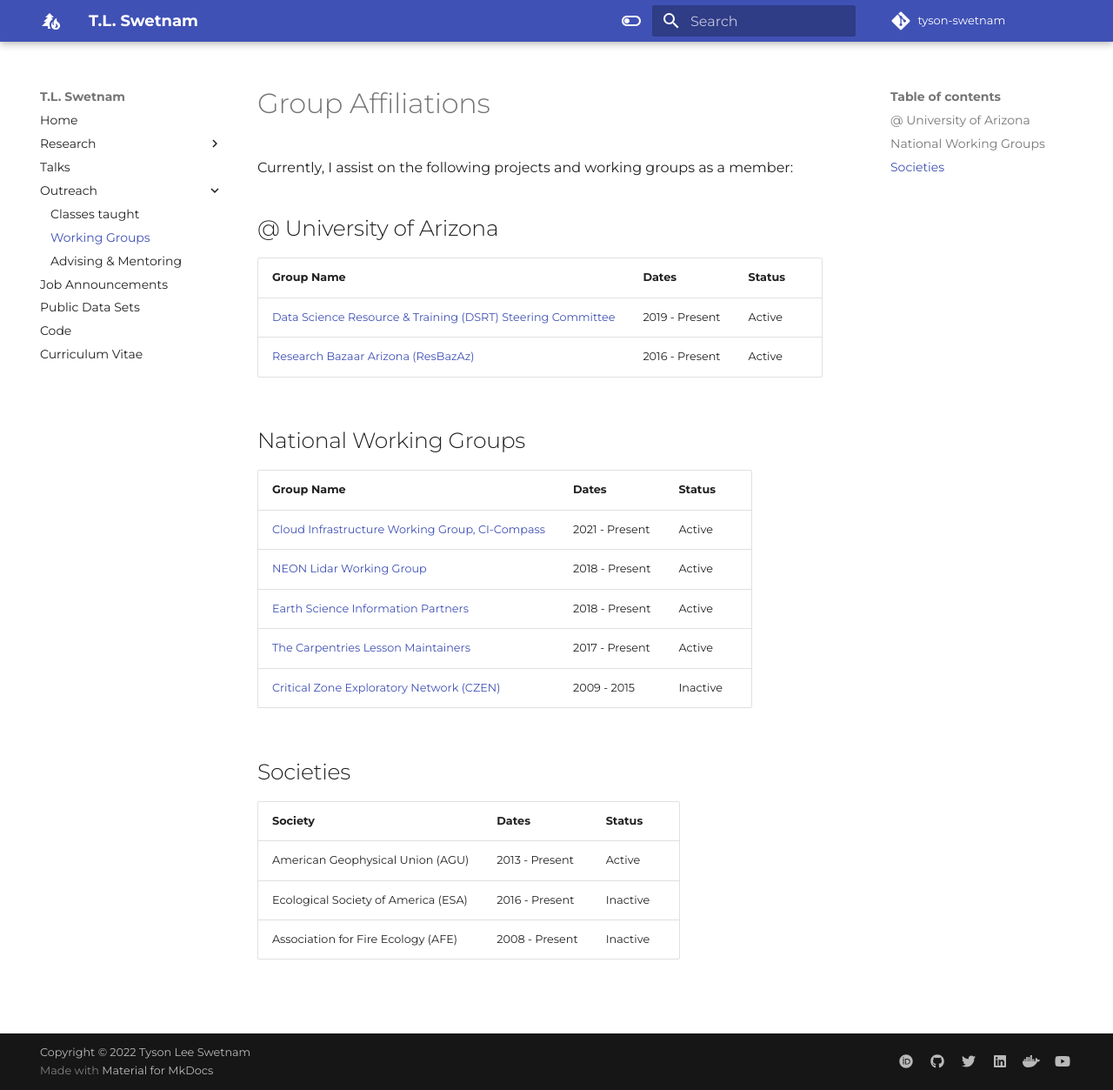
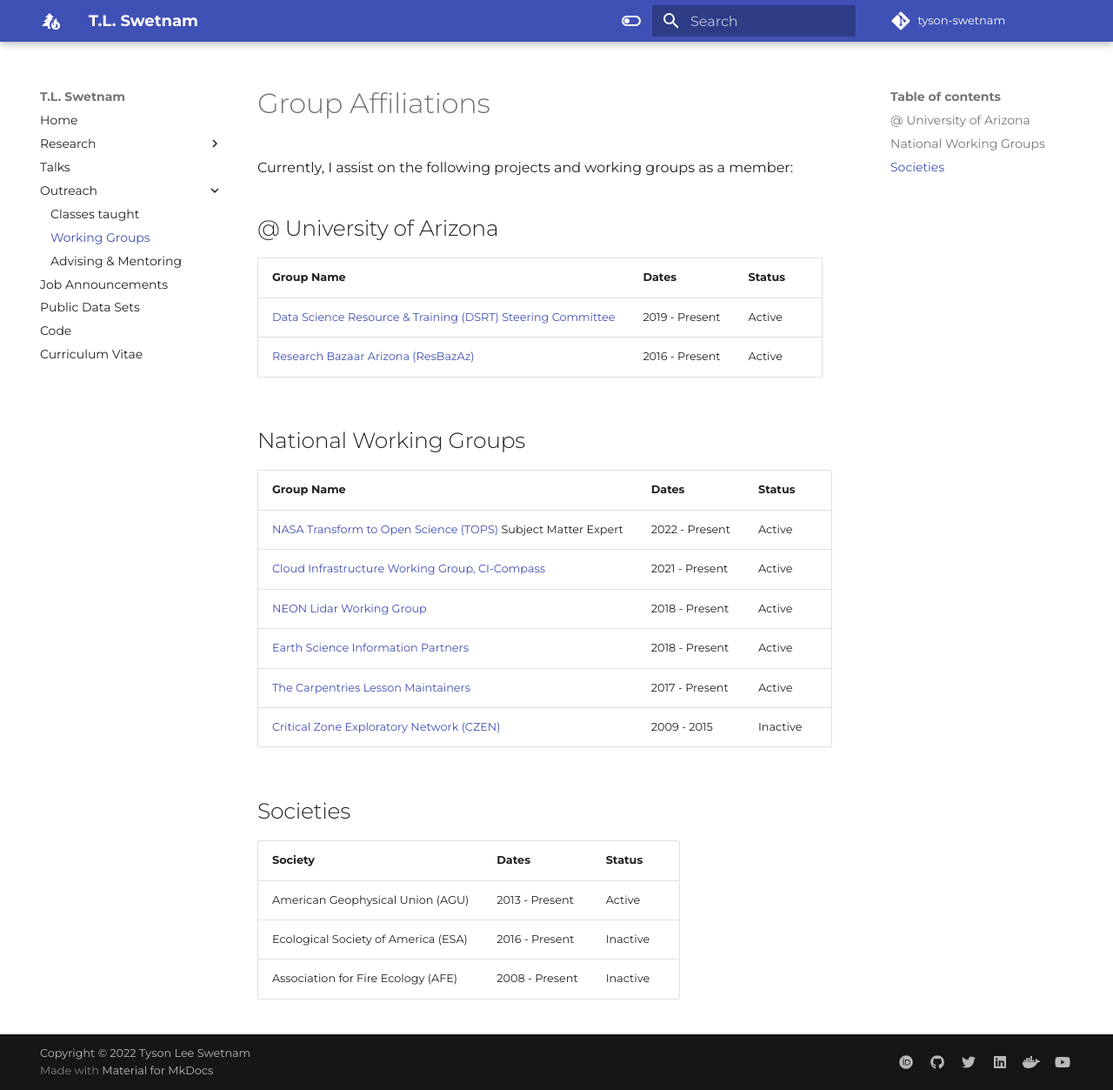
Before and after one commit to tyson-swetnam/new-website, an MkDocs documentation site: the page built from docs/groups.md, in a window 1280 px wide and 1253 px high. Shown: the whole window at 87% size. Built offline with MkDocs 1.6.1 and Material for MkDocs 9.7.7, drawn with Linux system fonts in a browser that asks for light colours; some web fonts are replaced; comment, search, counter and statistics services are not loaded.

Commit message:
Update groups.md

```diff
--- a/docs/groups.md
+++ b/docs/groups.md
@@ -13,6 +13,7 @@
 
 | Group Name | Dates | Status |
 |------------|-------|--------|
+| [NASA Transform to Open Science (TOPS)](https://github.com/nasa/Transform-to-Open-Science){target=_blank} Subject Matter Expert | 2022 - Present | Active |
 | [Cloud Infrastructure Working Group, CI-Compass](https://ci-compass.org/){target=_blank} | 2021 - Present | Active |
 | [NEON Lidar Working Group](https://www.neonscience.org/about/advisory-groups/twgs/lidar-twg){target=_blank} | 2018 - Present | Active |
 | [Earth Science Information Partners](https://www.esipfed.org/){target=_blank} | 2018 - Present | Active |
```
